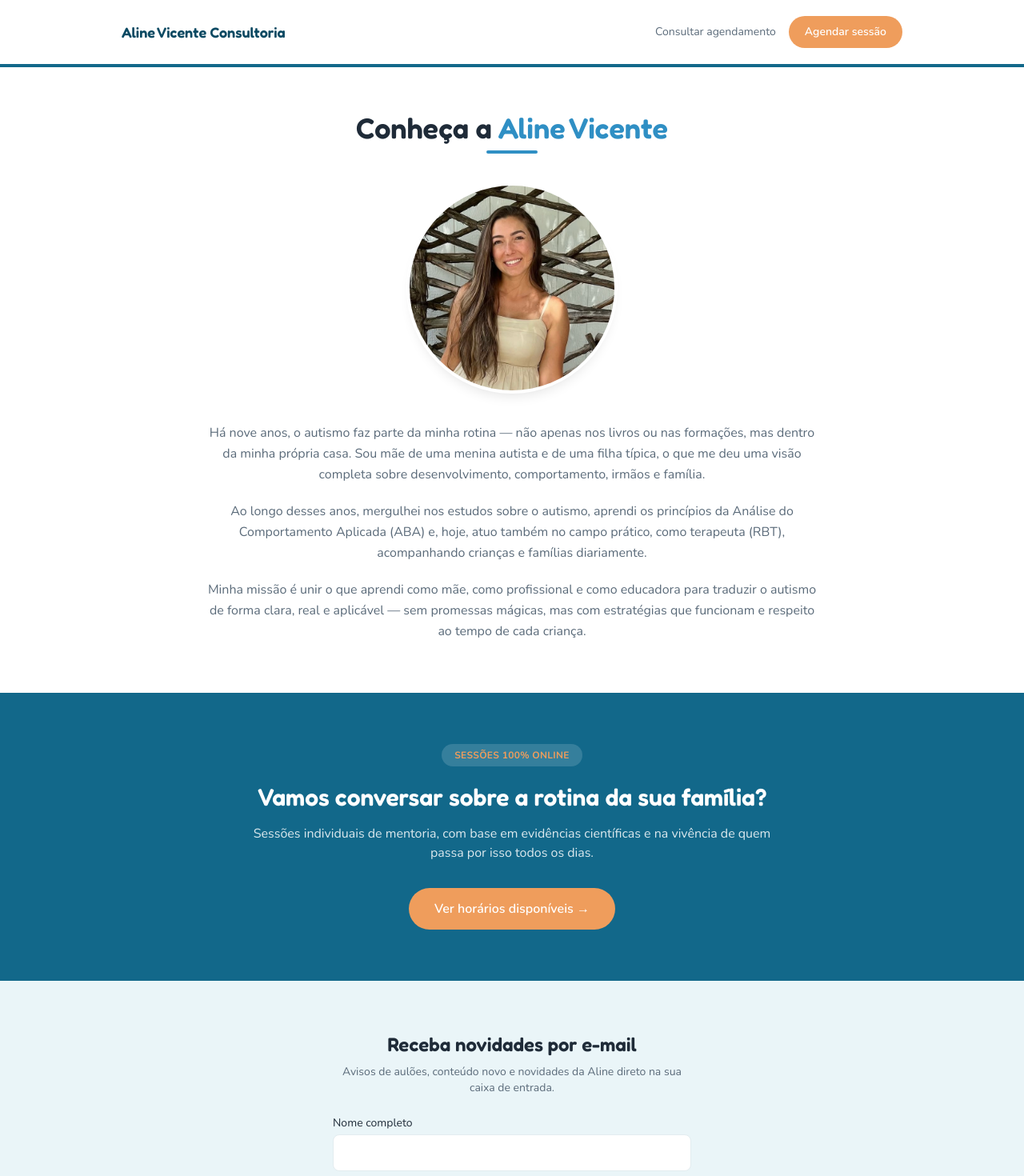
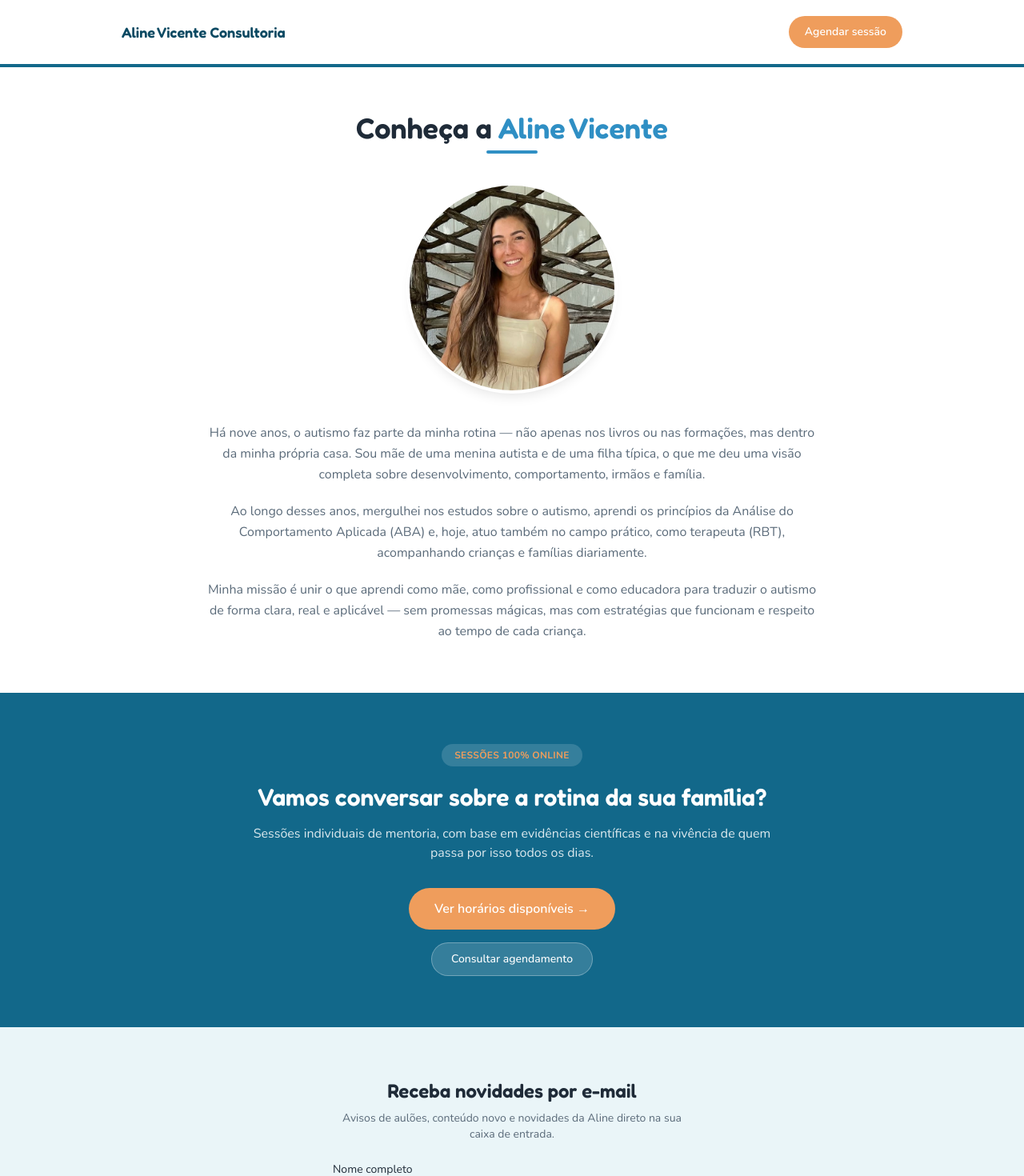
Before and after one commit to vinivi85/Aline-page, a Next.js app: page / in a window 1280 px wide. Shown: the top 1470 px of the page at 80% size. Built offline with nearby package versions, Linux system fonts and the light colour scheme.

Commit message:
chore: move 'Consultar agendamento' from header to a secondary button below 'Ver horários disponíveis' on the CTA section

```diff
--- a/app/page.tsx
+++ b/app/page.tsx
@@ -10,20 +10,12 @@ export default function Home() {
         <span className="font-display font-semibold text-lg text-[var(--color-teal-dark)]">
           Aline Vicente Consultoria
         </span>
-        <div className="flex items-center gap-4">
-          <Link
-            href="/agendar/consultar"
-            className="text-sm text-[var(--color-ink-soft)] hover:text-[var(--color-teal)] whitespace-nowrap"
-          >
-            Consultar agendamento
-          </Link>
         <Link
           href="/agendar"
           className="rounded-full bg-[var(--color-orange)] hover:bg-[var(--color-orange-dark)] transition-colors text-white text-sm font-semibold px-5 py-2.5 whitespace-nowrap"
         >
           Agendar sessão
         </Link>
-        </div>
       </header>
 
       {/* Sobre a Aline — logo no início, identidade em destaque */}
@@ -84,6 +76,14 @@ export default function Home() {
           >
             Ver horários disponíveis →
           </Link>
+          <div>
+            <Link
+              href="/agendar/consultar"
+              className="inline-block mt-4 rounded-full bg-white/15 hover:bg-white/25 transition-colors text-white font-medium px-6 py-2.5 text-sm border border-white/30"
+            >
+              Consultar agendamento
+            </Link>
+          </div>
         </div>
       </section>
 
```
Lines whose indentation alone changed are shown as unchanged.
